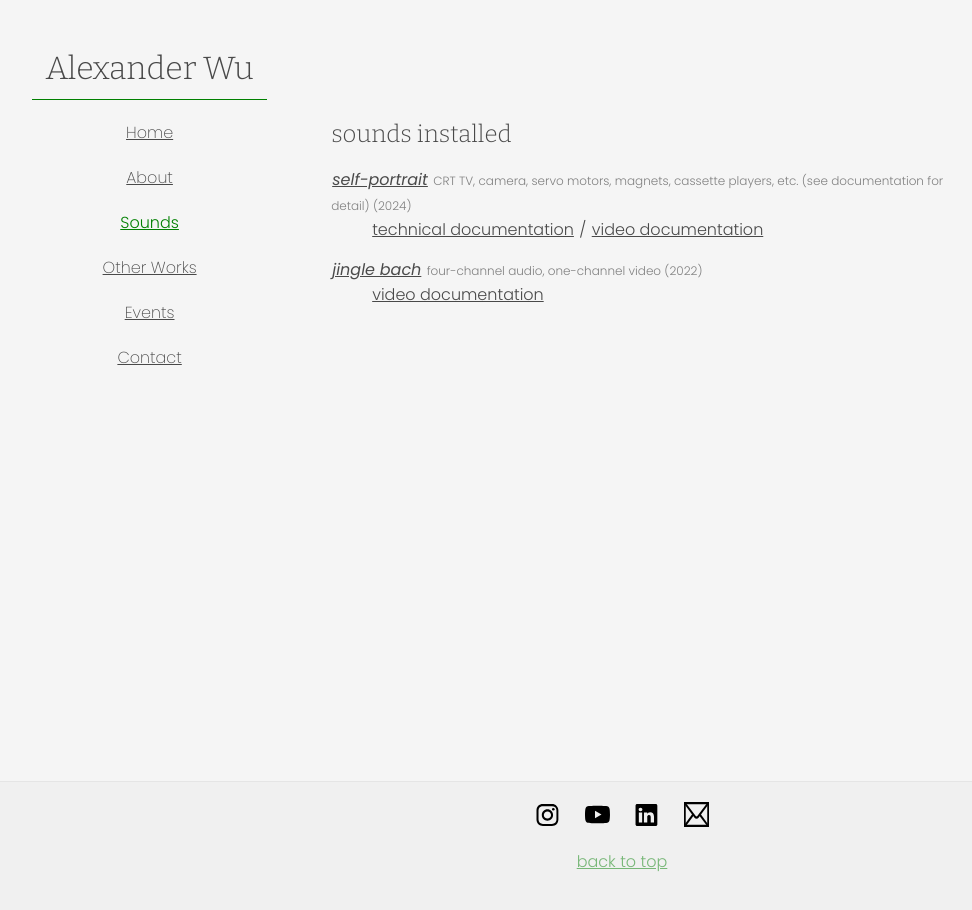
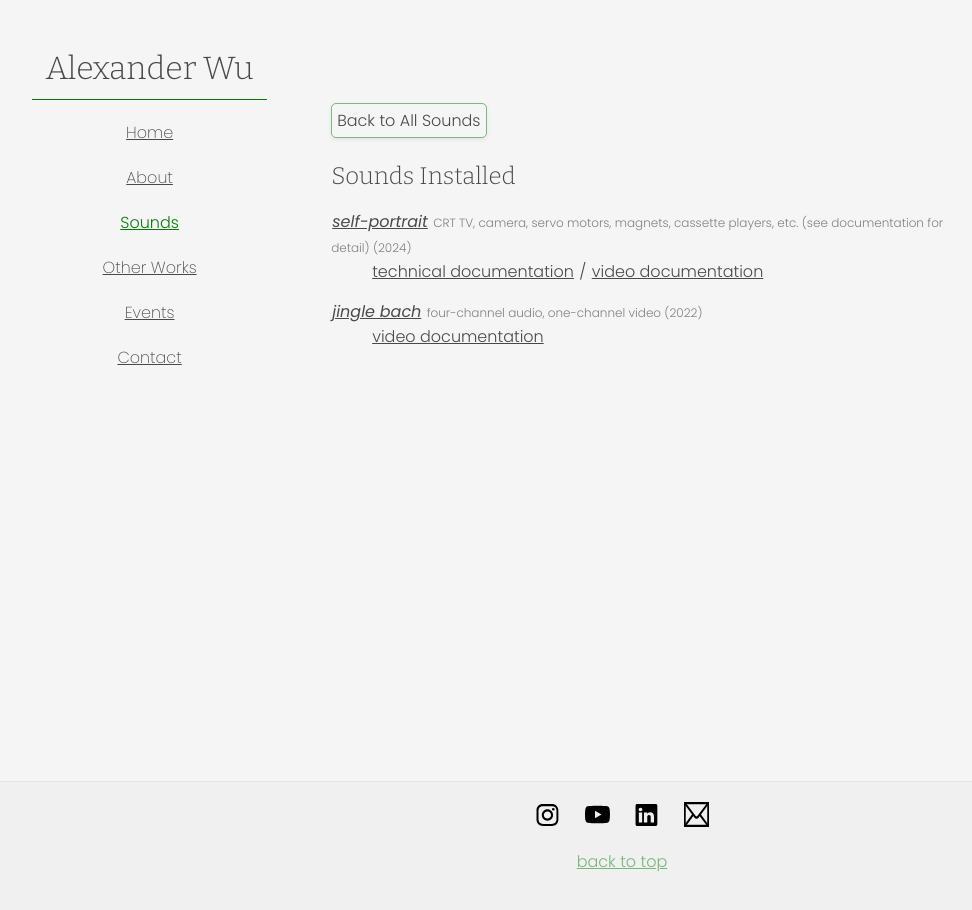
Before and after one commit to aleksuuu/aleksuuu.github.io, a Jekyll site: the page built from _categories/installed.md, in a window 1280 px wide. Shown: the whole page, without its empty margins (18-990 px from the left). Built offline with Jekyll 4.4.1, drawn with Linux system fonts in a browser that asks for light colours.

Commit message:
Add back button

```diff
--- /dev/null
+++ b/_includes/back-button.html
@@ -0,0 +1,5 @@
+{% if include.name %}
+  <a class="button-style" href={{ include.url }}>Back to {{ include.name }}</a>
+{% else %}
+  <a class="button-style" href={{ include.url }}>Back</a>
+{% endif %}
--- a/_layouts/category.html
+++ b/_layouts/category.html
@@ -3,7 +3,8 @@ layout: default
 ---
 
 <div>
-  <h2>sounds {{ page.title | replace: "-", "&nbsp;" }}</h2>
+  {% include back-button.html name="All Sounds" url="/sounds" %}
+  <h2>Sounds {{ page.title | capitalize }}</h2>
   <ul class="no-indent">
     {% for work in site.sounds reversed %}
       {% if work.category contains page.title %}
--- a/_layouts/tag.html
+++ b/_layouts/tag.html
@@ -3,6 +3,7 @@ layout: default
 ---
 
 <div>
+  {% include back-button.html name="All Sounds" url="/sounds" %}
   <h2>tag: {{ page.title | replace: "-", "&nbsp;" }}</h2>
   <ul class="no-indent">
     {% for work in site.sounds reversed %}
--- a/_sass/main.scss
+++ b/_sass/main.scss
@@ -1,7 +1,7 @@
 // COLORS
 $primary-color: rgba(0, 0, 0, 0.7);
 $primary-background-color: rgba(0, 0, 0, 0.04);
-$transparent-color: rgba(0,0,0,0);
+$transparent-color: rgba(0, 0, 0, 0);
 $accent-color: rgb(0, 128, 0);
 $secondary-accent-color: rgba($accent-color, 0.5);
 $tertiary-accent-color: #ddf5db;
@@ -66,7 +66,7 @@ a {
   border-width: 1px;
   border-style: solid;
   border-color: $transparent-color;
-   &:hover {
+  &:hover {
     color: $secondary-accent-color;
     cursor: $cursor-pointer, auto;
     border-color: $primary-color;
@@ -84,7 +84,6 @@ img {
   max-width: 100%;
 }
 
-
 nav {
   padding-left: $sectional-padding;
   float: left;
@@ -93,7 +92,7 @@ nav {
   }
   li {
     padding: $default-padding 0;
-     /* This makes the sub-menu position relative to its parent li */
+    /* This makes the sub-menu position relative to its parent li */
     position: relative;
   }
   text-align: center;
@@ -185,7 +184,8 @@ main {
   text-decoration: none;
   border-radius: 5px;
 }
-.category {
+.category,
+.button-style {
   padding: $default-padding * 0.5;
   box-shadow: $box-shadow;
   border: 1px solid $secondary-accent-color;
@@ -298,7 +298,6 @@ td {
   min-width: $sectional-padding;
 }
 
-
 /* Media query for smaller screens */
 @media screen and (max-width: 850px) {
   main {
@@ -323,7 +322,6 @@ td {
   }
 }
 
-
 .wut {
   display: none;
 }
```
Also changed, not shown: _data/navigation.yml (+4 -4 lines).
